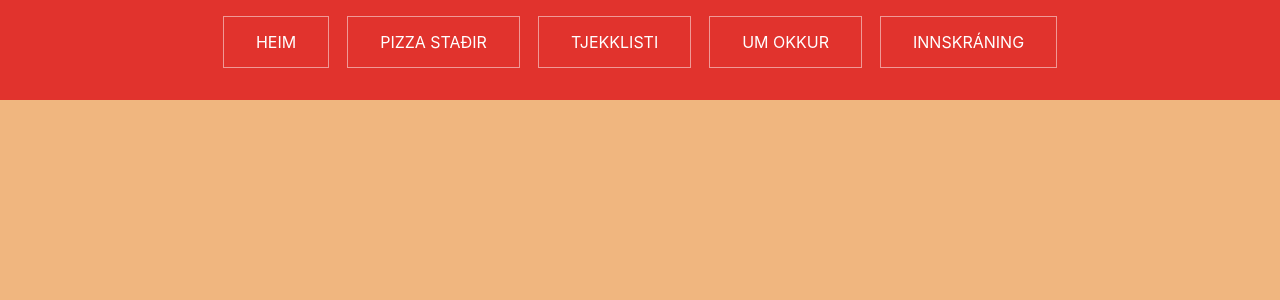
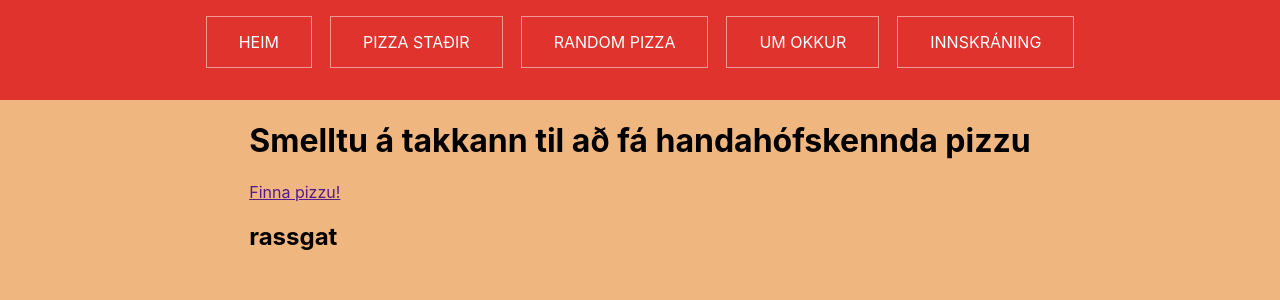
Before and after one commit to Thjarki/pizza-vaktin, a React (Create React App) app in the folder client/: page /randomPizza in a window 1280 px wide. Shown: the top 300 px of the page. Built offline with nearby package versions, Linux system fonts and the light colour scheme.

Commit message:
test fyrir eybbus

```diff
--- a/client/src/App.js
+++ b/client/src/App.js
@@ -6,7 +6,7 @@ import logo from './logo.svg';
 import './App.scss';
 import PizzaPrices from './Components/PizzaPrices';
 import AboutPizzaPlaces from './Components/AboutPizzaPlaces';
-
+import RandomPizza from './Components/RandomPizza';
 function App() {
   return (
     <Router>
@@ -15,6 +15,7 @@ function App() {
         <Route name="home" exact path="/" component={HomePage} />
         <Route name="pizzaPrices" exact path="/pizzaverd" component={PizzaPrices} />
         <Route name="pizzaStadir" exact path="/pizzaStadir" component={AboutPizzaPlaces} />
+        <Route name="randomPizza" exact path="/randomPizza" component={RandomPizza} />
       </main>
     </Router>
   );
--- a/client/src/Components/Header/Header.jsx
+++ b/client/src/Components/Header/Header.jsx
@@ -9,7 +9,7 @@ class Header extends Component {
               <ul className={styles.navContainer}>
                   <Link className={styles.navbuttons} to="">Heim</Link>
                   <Link className={styles.navbuttons} to="/pizzaStadir">Pizza staðir</Link>
-                  <Link className={styles.navbuttons} to="/starfsmenn">Tjekklisti</Link>
+                  <Link className={styles.navbuttons} to="/randomPizza">Random Pizza</Link>
                   <Link className={styles.navbuttons} to="/samstarfsadilar">Um okkur</Link>
                   <Link className={styles.navbuttons} to="/birgjar">Innskráning</Link>
               </ul>
--- /dev/null
+++ b/client/src/Components/RandomPizza.jsx
@@ -0,0 +1,29 @@
+import React, { Component } from 'react'
+import { Link } from 'react-router-dom';
+
+function RandomPizza(){
+    var buttonClicked = false;
+    var pizzas = [];
+
+    var componentDidMount = () => {
+        fetch('http://206.189.19.13:5000/api/Pizza', {mode: 'no-cors'})
+        .then(res => res.json())
+        .then((data) => {
+            this.setState({pizzas : data})
+        })
+        .catch(console.log)
+    }
+    var getRandom = () => {
+        componentDidMount();
+        buttonClicked = true;
+        return pizzas;
+    }
+    return(
+        <div>
+            <h1>Smelltu á takkann til að fá handahófskennda pizzu</h1>
+            <Link onClick={getRandom}>Finna pizzu!</Link>
+            {buttonClicked ? <h2>{getRandom} pungur</h2> : <h2>rassgat</h2>}
+        </div>
+    )
+}
+export default RandomPizza
```
